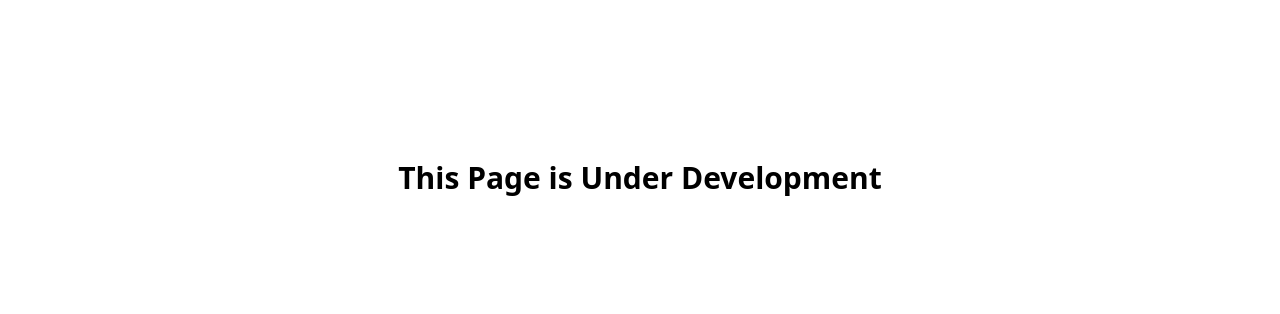
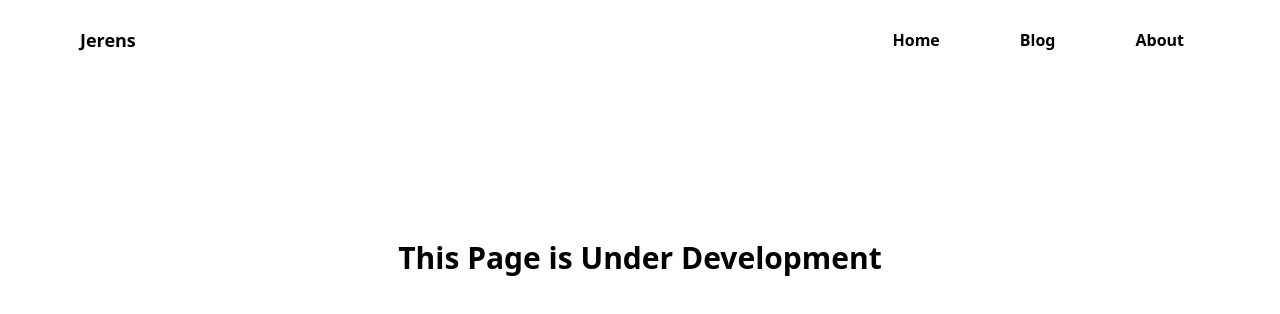
Before and after one commit to jerensl/Blogging, a Next.js app: page / in a window 1280 px wide. Shown: the top 314 px of the page. Built offline with nearby package versions, Linux system fonts and the light colour scheme; what @tailwindcss/typography would draw is missing.

Commit message:
adding navbar menu AB#34

```diff
--- /dev/null
+++ b/components/Navbar.tsx
@@ -0,0 +1,28 @@
+import Link from 'next/link'
+
+export const Navbar = () => {
+  return (
+    <nav className="flex h-1/10 px-20 justify-between place-items-center ">
+      <h1 className="font-bold text-lg">
+        <Link href="/">Jerens</Link>
+      </h1>
+      <ul className="flex space-x-12">
+        <li className="font-semibold">
+          <Link href="/">
+            <a className="p-4">Home</a>
+          </Link>
+        </li>
+        <li className="font-semibold">
+          <Link href="/">
+            <a className="p-4">Blog</a>
+          </Link>
+        </li>
+        <li className="font-semibold">
+          <Link href="/">
+            <a className="p-4">About</a>
+          </Link>
+        </li>
+      </ul>
+    </nav>
+  )
+}
--- /dev/null
+++ b/components/index.tsx
@@ -0,0 +1,3 @@
+import { Navbar } from './Navbar'
+
+export { Navbar }
--- a/pages/_app.tsx
+++ b/pages/_app.tsx
@@ -1,7 +1,13 @@
+import { Navbar } from '../components'
 import '../styles/globals.css'
 
 function MyApp({ Component, pageProps }) {
-  return <Component {...pageProps} />
+  return (
+    <>
+      <Navbar />
+      <Component {...pageProps} />
+    </>
+  )
 }
 
 export default MyApp
--- a/pages/index.tsx
+++ b/pages/index.tsx
@@ -6,8 +6,7 @@ export default function Home() {
       <Head>
         <title>Jerens Lensun</title>
       </Head>
-
-      <main className="h-screen text-center">
+      <main className="h-9/10 text-center">
         <h1 className="p-40 font-bold text-3xl">
           This Page is Under Development
         </h1>
--- a/tailwind.config.js
+++ b/tailwind.config.js
@@ -3,7 +3,12 @@ module.exports = {
   purge: ['./pages/**/*.{js,ts,jsx,tsx}', './components/**/*.{js,ts,jsx,tsx}'],
   darkMode: false, // or 'media' or 'class'
   theme: {
-    extend: {},
+    extend: {
+      height: {
+        '1/10': '10vh',
+        '9/10': '90vh',
+      },
+    },
   },
   variants: {
     extend: {},
```
